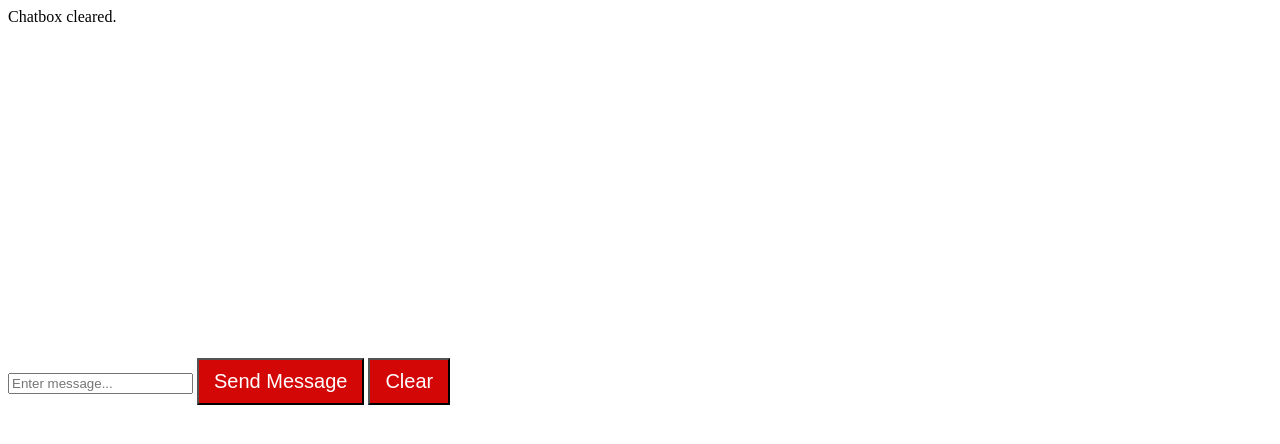
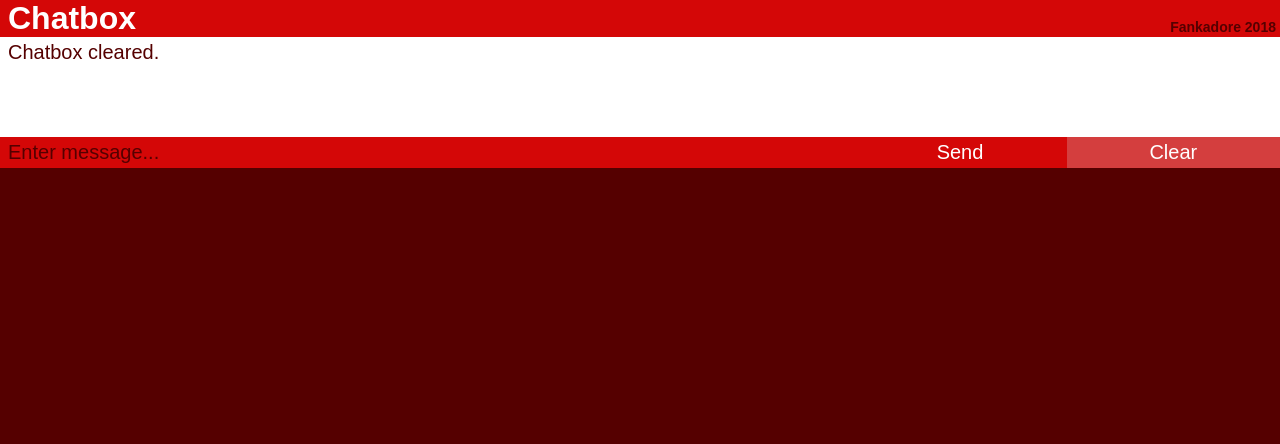
Before and after one commit to Fankadore/chatbox, a website: page client/index.html in a window 1280 px wide. Both pictures are taken after a click on the button "Clear". Drawn offline with nearby package versions, Linux system fonts and the light colour scheme; no server answers.

Commit message:
chatbox styles

```diff
--- a/client/client.js
+++ b/client/client.js
@@ -1,9 +1,9 @@
 "use strict";
 
-let chatBox = document.querySelector('#chat-box');
-let input = document.querySelector('#chat-input');
-let sendButton = document.querySelector('#chat-send');
-let clearButton = document.querySelector('#chat-clear');
+let chatBox = document.querySelector('.chat-box');
+let input = document.querySelector('.chat-input');
+let sendButton = document.querySelector('.chat-send');
+let clearButton = document.querySelector('.chat-clear');
 input.focus();
 
 const socket = io.connect();
@@ -31,14 +31,14 @@ function submitChat() {
 
 socket.on('chatDisplay', function(data) {
     let message = data.message;
-    if (data.id >= 0 || data.id === 'server') {
-        message = data.id + ": " + message;
+    if (data.id >= 0) {
+        message = "Chatter " + data.id + ": " + message;
     }
     displayChat(message);
 });
 
 function displayChat(message) {
-    chatBox.innerHTML += "<p>" + message + "</p>";
+    chatBox.innerHTML += '<p class="message style-' + style + '">' + message + '</p>';
     console.log(message);
 }
 
@@ -48,6 +48,20 @@ clearButton.onclick = function() {
 };
 
 function clearChatbox() {
-    chatBox.innerHTML = "Chatbox cleared.";
+    chatBox.innerHTML = '<p class="message style-' + style + '">Chatbox cleared.</p>';
     console.log("Chatbox cleared.");
 }
+
+let style = 0;
+function toggleStyle() {
+    let previousStyle = style;
+    style++;
+    if (style > 3) {
+        style = 0;
+    }
+    let elements = document.querySelectorAll('.style-' + previousStyle);
+    elements.forEach(function(element) {
+        element.classList.remove('style-' + previousStyle);
+        element.classList.add('style-' + style);
+    });
+}
--- a/client/index.html
+++ b/client/index.html
@@ -8,11 +8,28 @@
     <link rel="stylesheet" type="text/css" href="/client/style.css">
     <script type="text/javascript" src="/socket.io/socket.io.js"></script>
 </head>
-<body>
-    <div id="chat-box"></div>
-    <input type="text" id="chat-input" placeholder="Enter message...">
-    <button id="chat-send" class="btn">Send Message</button>
-    <button id="chat-clear" class="btn">Clear</button>
+<body class="background style-0">
+    <div class="grid-container">
+        <div class="grid-1 style-0">
+            <h1 class="title style-0">Chatbox</h1>
+            <h2 class="author style-0">Fankadore 2018</h2>
+        </div>
+        <div class="grid-2 style-0">
+            <div class="chat-box"></div>
+        </div>
+        <div class="grid-3 style-0">
+            <input class="chat-input style-0" type="text" placeholder="Enter message...">
+        </div>
+        <div class="grid-4 style-0">
+            <div class="grid-4-1">
+                <button class="button chat-send style-0">Send</button>
+            </div>
+            <div class="grid-4-2">
+                <button class="button chat-clear style-0">Clear</button>
+            </div>
+        </div>
+    </div>
+
     <script type="text/javascript" src="/client/client.js"></script>
 </body>
 </html>
--- a/client/style.css
+++ b/client/style.css
@@ -1,22 +1,254 @@
-p {
-    font-family: Arial, Helvetica, sans-serif;
+* {
+    border: none;
+    margin: 0;
+    padding: 0;
+}
+    *:focus {
+        outline: none;
+    }
+
+body {
+    /*style-0 (default)*/
+    background-color: #550000;
+}
+
+.title {
+    margin: 0 0 0 8px;
+    font-family: sans-serif;
+    font-size: 32px;
+
+    /*style-0 (default)*/
+    color: #ffffff;
+    background-color: #d40707;
+}
+
+.author {
+    text-align: right;
+    margin: auto 4px 2px 0;
+    font-family: sans-serif;
     font-size: 14px;
+
+    /*style-0 (default)*/
+    color: #550000;
+    background-color: #d40707;
+}
+
+.chat-box {
+    padding: 4px 0 0 0;
+}
+
+.message {
+    padding: 0 8px;
+    font-family: sans-serif;
+    font-size: 20px;
+
+    /*style-0 (default)*/
+    color: #550000;
+    background-color: #ffffff;
+}
+
+.chat-input {
+    width: 100%;
+    height: auto;
+    padding: 4px 0 4px 8px;
+    font-family: Gadget, sans-serif;
+    font-size: 20px;
+
+    /*style-0 (default)*/
+    caret-color: #000099;
+    color: #ffffff;
+    background-color: #d40707;
+}
+    .chat-input::placeholder {
+        /*style-0 (default)*/
+        color: #550000;
+    }
+    .chat-input::selection {
+        background-color: #000099;
+    }
+
+.button {
+    width: 100%;
+    height: 100%;
+    padding: 4px;
+    font-family: sans-serif;
+    font-size: 20px;
+
+    /*style-0 (default)*/
+    color: #ffffff;
+    background-color: #d40707;
+  }
+    .button:focus {
+        background-color: #d43e3e;
+    }
+    .button:hover {
+        background-color: #d43e3e;
+    }
+    .button:active {
+        /*style-0 (default)*/
+        color: #550000;
+    }
+
+
+.grid-container {
+    display: grid;
+    grid-template-columns: 2fr 1fr;
+    grid-auto-rows: auto;
+    justify-items: stretch;
+    align-items: stretch;
+}
+
+.grid-1 {
+    grid-column: 1 / 3;
+
+    display: grid;
+    grid-template-columns: 1fr 1fr;
+    justify-items: stretch;
+    align-items: stretch;
+
+    /*style-0 (default)*/
+    background-color: #d40707;
+}
+    .grid-1-1 {
+        grid-column: 1;
+    }
+
+    .grid-1-2 {
+        grid-column: 2;
+    }
+
+.grid-2 {
+    grid-column: 1 / 3;
+    min-height: 100px;
+    word-break: break-all;
+    word-wrap: break-word;
+
+    /*style-0 (default)*/
+    background-color: #ffffff;
+}
+
+
+.grid-3 {
+    grid-column: 1 / 2;
+
+    /*style-0 (default)*/
+    background-color: #d40707;
+}
+
+.grid-4 {
+    grid-column: 2 / 3;
+
+    display: grid;
+    grid-template-columns: 1fr 1fr;
+    justify-items: stretch;
+    align-items: stretch;
+
+    /*style-0 (default)*/
+    background-color: #d40707;
+}
+    .grid-4-1 {
+        grid-column: 1;
+    }
+    .grid-4-2 {
+        grid-column: 2;
+    }
+
+/*style-1 (dark style)*/
+.style-1.background {
+    background-color: #220000;
+}
+
+.style-1.message {
+    color: #999999;
+    background-color: #000000;
+}
+
+.style-1.button {
     color: #000000;
 }
-
-#chat-box {
-    background-color: #ffffff;
-    height: 350px;
+.style-1.button:active {
+    color: #ffffff;
 }
 
-.btn {
-    font-family: Arial;
+.style-1.grid-2 {
+    background-color: #000000;
+}
+
+/*style-2 (green style)*/
+.style-2.background {
+    background-color: #003300;
+}
+
+.style-2.title {
+    color: #000000;
+    background-color: #07d407;
+}
+
+.style-2.author {
+    background-color: #07d407;
+}
+
+.style-2.message {
+    color: #999999;
+    background-color: #000000;
+}
+
+.style-2.chat-input {
+    color: #000000;
+    background-color: #07d407;
+}
+
+.style-2.button {
+    color: #000000;
+    background-color: #00ff00;
+}
+.style-2.button:active {
     color: #ffffff;
-    font-size: 20px;
-    background: #d40707;
-    padding: 10px 15px 10px 15px;
-  }
+}
 
-  .btn:hover {
-    background: #d43e3e;
-  }
+.style-2.grid-1 {
+    background-color: #07d407;
+}
+
+.style-2.grid-2 {
+    background-color: #000000;
+}
+
+/*style-3 (blue style)*/
+.style-3.background {
+    background-color: #000033;
+}
+
+.style-3.title {
+    background-color: #0707d4;
+}
+
+.style-3.author {
+    color: #ffffff;
+    background-color: #0707d4;
+}
+
+.style-3.message {
+    color: #999999;
+    background-color: #000000;
+}
+
+.style-3.chat-input {
+    caret-color: #ffffff;
+    background-color: #0707d4;
+}
+.style-3.chat-input::placeholder {
+    color: #555555;
+}
+
+.style-3.button {
+    background-color: #0000ff;
+}
+
+.style-3.grid-1 {
+    background-color: #0707d4;
+}
+
+.style-3.grid-2 {
+    background-color: #000000;
+}
--- a/server.js
+++ b/server.js
@@ -21,7 +21,7 @@ io.sockets.on('connection', function(socket) {
     clients[socket.id] = socket;
     console.log("Client connected with Id: " + socket.id);
     socket.emit('login', {id: socket.id});
-    socket.emit('chatDisplay', {id: 'server', message: "Hello World!"});
+    socket.emit('chatDisplay', {id: 'server', message: "Welcome to Chatbox!"});
 
     socket.on('chatSubmit', function(data) {
         if (data.message) {
```
